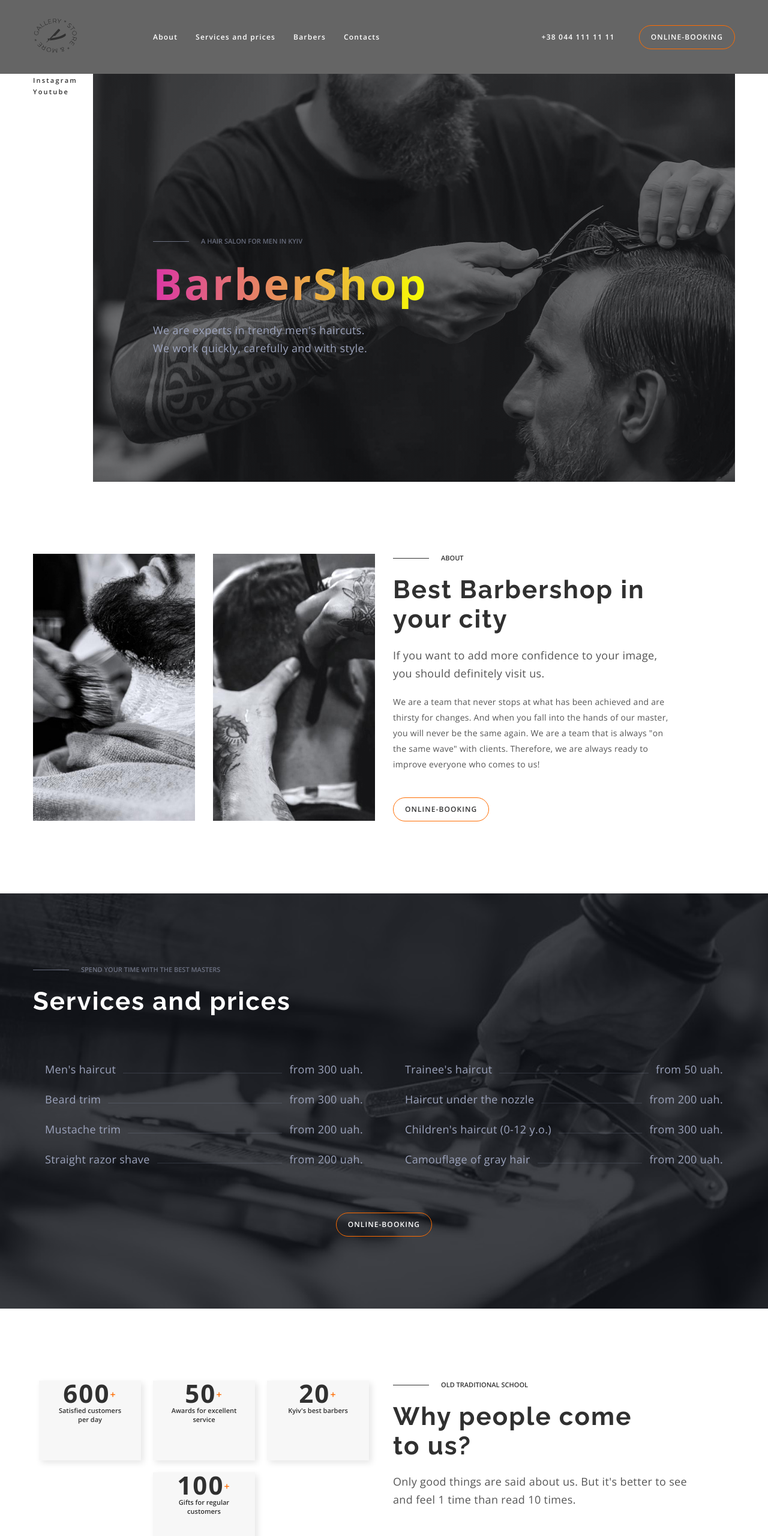
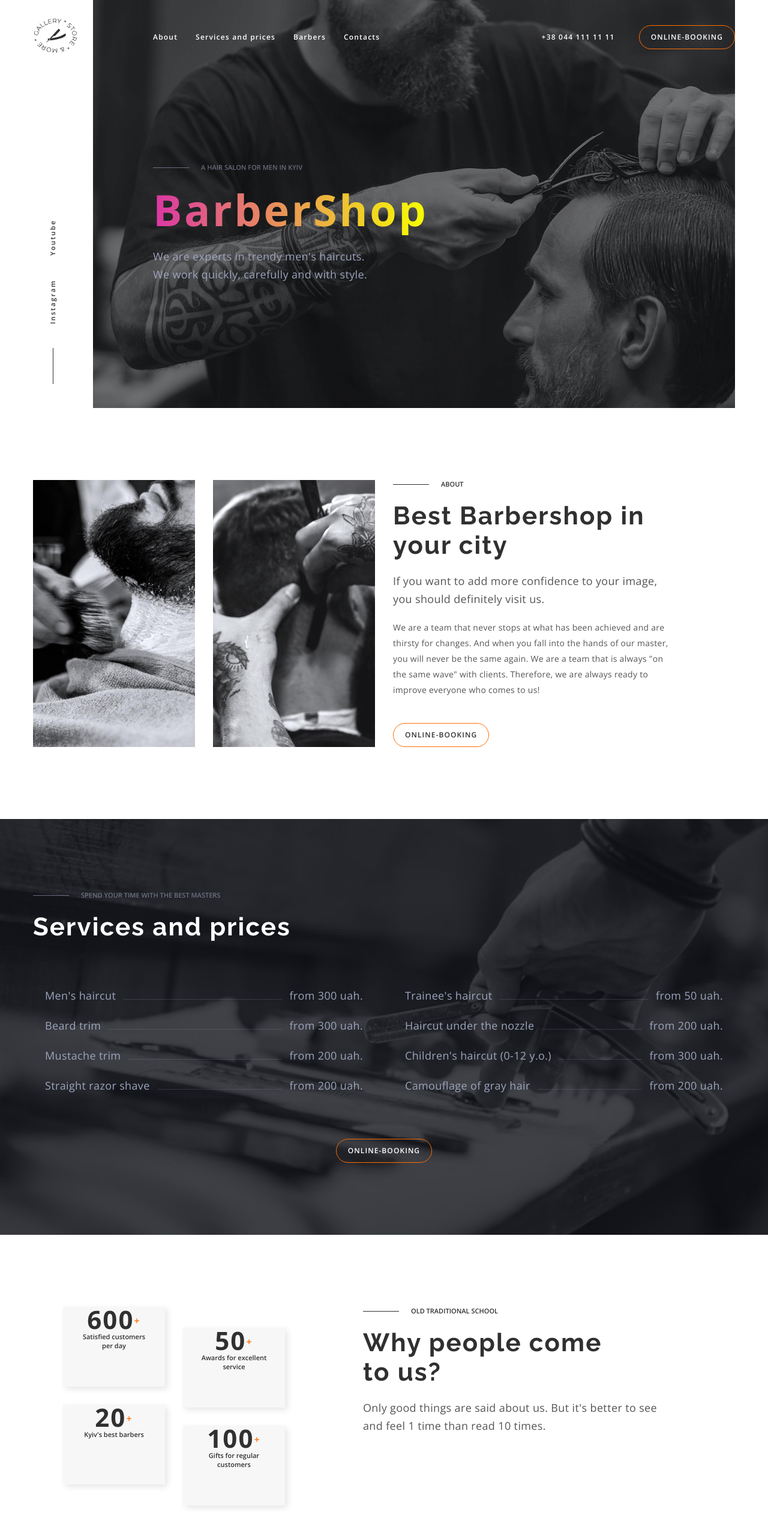
Before and after one commit to Nadiia17/goit-BarberShop, a plain HTML site: page index.html in a window 1280 px wide. Shown: the top 2560 px of the page at 60% size. Drawn offline with nearby package versions, Linux system fonts and the light colour scheme.

Commit message:
position

```diff
--- a/css/styles.css
+++ b/css/styles.css
@@ -13,6 +13,8 @@
 
   --indent: 30px;
   --items: 3;
+
+  --transition-dur-func: 250ms cubic-bezier(0.4, 0, 0.2, 1);
 }
 
 /* RESET */
@@ -88,6 +90,8 @@ body {
   border: 1px solid var(--accent-color);
   border-radius: 25px;
   background-color: transparent;
+
+  transition: color var(--transition-dur-func), background-color var(--transition-dur-func);
 }
 
 .button:hover,
@@ -175,12 +179,42 @@ body {
   color: var(--desc-txt-color);
 }
 
-/* .social-media-menu {
+.hero-left-side {
+  position: relative;
+}
+
+.hero-left-side .social-media-menu {
+  position: absolute;
+  bottom: 0;
+  left: 0;
+  transform-origin: bottom left;
+  rotate: -90deg;
+
+  transform: translate(40px, 100%);
+}
+
+.social-media-menu {
   display: flex;
+  justify-content: center;
+  align-items: center;
   gap: 40px;
-} */
+}
+
+.social-media-menu::before {
+  content: "";
+  display: flex;
+
+  width: 60px;
+  height: 1px;
+  background-color: var(--main-txt-cl);
+}
 
 .social-media {
+  padding-top: 26px;
+  padding-bottom: 26px;
+
+  display: block;
+
   font-weight: 600;
   font-size: 11px;
   line-height: 1.36;
@@ -213,11 +247,18 @@ body {
   | Header
   |============================
 */
+
+.header {
+  position: absolute;
+
+  width: 100%;
+  padding-top: 22px;
+  padding-bottom: 22px;
+}
+
 .page-header-container {
   display: flex;
   align-items: center;
-  padding-top: 22px;
-  padding-bottom: 22px;
 }
 
 .page-nav {
@@ -239,11 +280,10 @@ body {
   fill: var(--main-txt-cl);
 }
 
-.header {
-  background-color: var(--tmp-darc-cl);
-}
+.header-link {
+  padding-top: 20px;
+  padding-bottom: 20px;
 
-.header-link {
   display: block;
 
   font-weight: 600;
@@ -251,16 +291,21 @@ body {
   line-height: 1.33;
   letter-spacing: 0.1em;
   color: var(--light-txt-color);
+
+  transition: color var(--transition-dur-func);
 }
 
 .header-tel-link {
+  margin-left: auto;
+  margin-right: 40px;
+
   font-weight: 600;
   font-size: 12px;
   line-height: 1.33;
   letter-spacing: 0.1em;
   color: var(--light-txt-color);
-  margin-left: auto;
-  margin-right: 40px;
+
+  transition: color var(--transition-dur-func);
 }
 
 .header-link:hover,
@@ -420,11 +465,11 @@ body {
 .benefirs-container {
   display: flex;
   justify-content: center;
-  gap: 30px;
+  gap: 130px;
 }
 
 .benefits-left-side {
-  flex-basis: 570px;
+  flex-basis: 370px;
 }
 
 .benefits-right-side {
@@ -439,14 +484,20 @@ body {
   width: 500px;
 }
 .benefits-list {
+  position: relative;
+  width: 100%;
+  height: 331px;
+
   display: flex;
   flex-wrap: wrap;
   align-items: center;
   justify-content: center;
-  gap: 20px;
+  gap: 30px;
 }
 
 .benefits-item {
+  position: absolute;
+
   width: 170px;
   min-height: 133px;
 
@@ -454,6 +505,26 @@ body {
 
   background-color: var(--light-bcg-cl);
   box-shadow: 4px 4px 10px rgba(0, 0, 0, 0.1);
+}
+
+.benefits-item:first-child {
+  top: 0;
+  left: 0;
+}
+
+.benefits-item:nth-child(2) {
+  top: 35px;
+  right: 0;
+}
+
+.benefits-item:nth-child(3) {
+  bottom: 35px;
+  left: 0;
+}
+
+.benefits-item:nth-child(4) {
+  bottom: 0;
+  right: 0;
 }
 
 .benefit-quantity {
@@ -640,3 +711,19 @@ body {
   | FOOTER
   |============================
 */
+.footer-container {
+  padding-top: 26px;
+  padding-bottom: 26px;
+
+  display: flex;
+  justify-content: space-between;
+  align-items: center;
+}
+
+.copyright {
+  font-weight: 600;
+  font-size: 11px;
+  line-height: 1.36;
+  letter-spacing: 0.2em;
+  color: var(--desc-txt-dark-theme);
+}
--- a/index.html
+++ b/index.html
@@ -368,9 +368,9 @@
     </main>
 
     <!-- Footer Section -->
-    <footer>
-      <div class="container">
-        <p>&#169;Copyright 2020</p>
+    <footer class="footer">
+      <div class="container footer-container">
+        <p class="copyright">&#169;Copyright 2020</p>
         <ul class="list social-media-menu">
           <li>
             <a class="link social-media" href="https://instagram.com" target="_blank" rel="noopener noeferrer"
```
